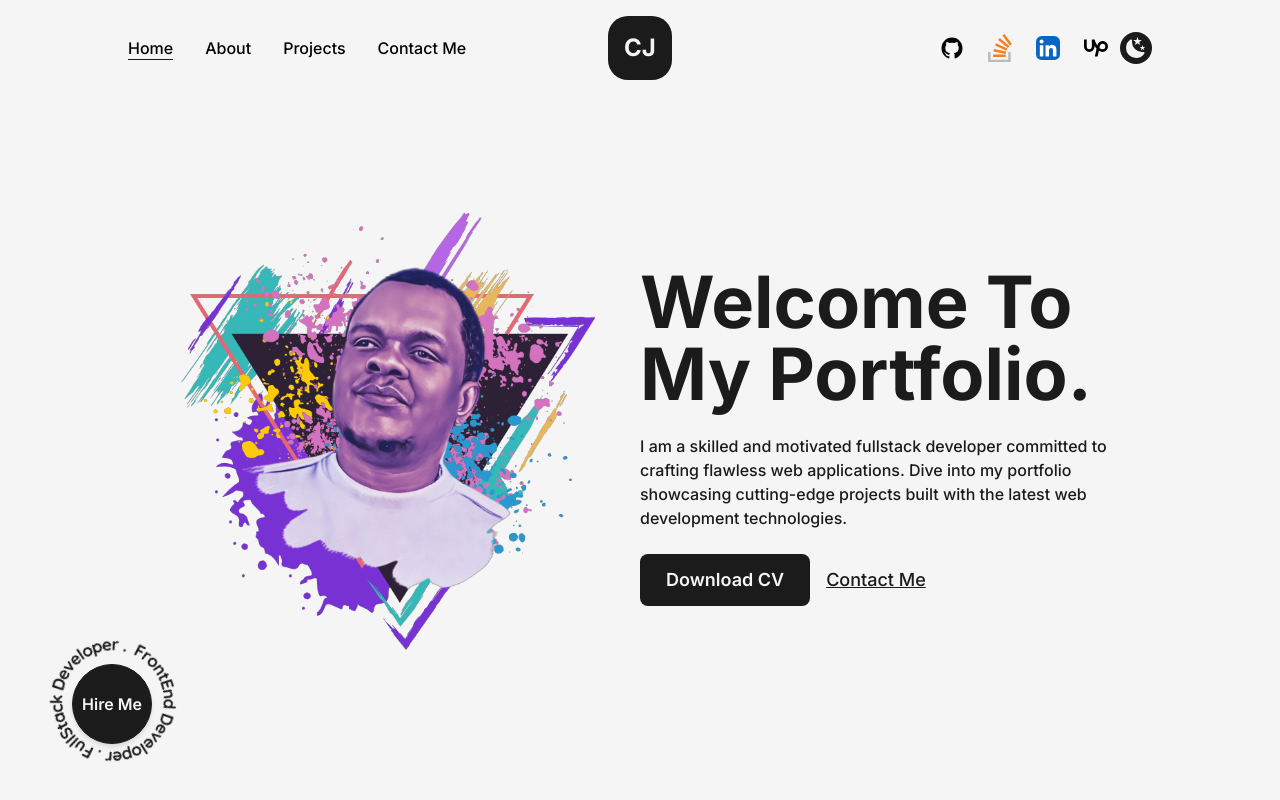
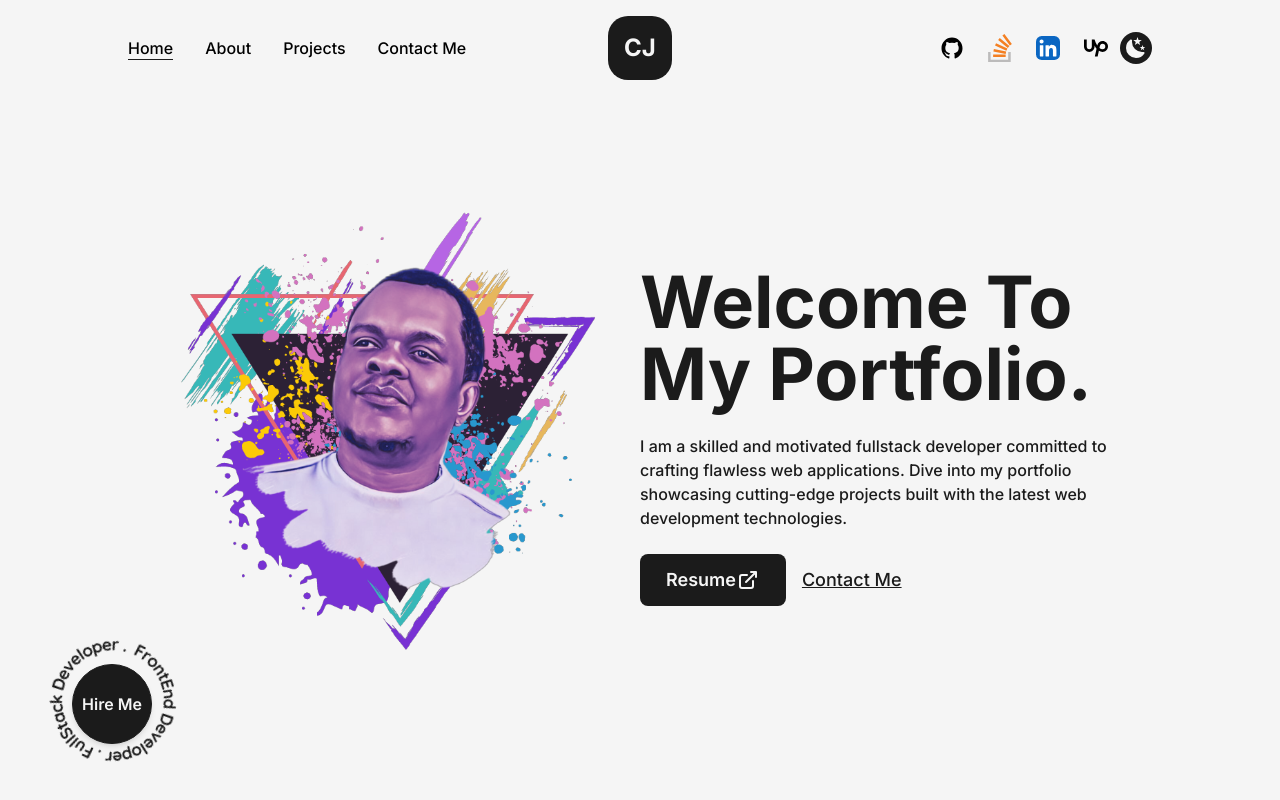
Before and after one commit to cjpanda/MyPortfolio, a Next.js app: page / in a window 1280 px wide. Shown: the top 800 px of the page. Built offline with nearby package versions, Linux system fonts and the light colour scheme.

Commit message:
icon fixed

```diff
--- a/src/components/Navbar.js
+++ b/src/components/Navbar.js
@@ -184,7 +184,7 @@ const Navbar = () => {
 
           <button
           onClick={()=> setMode(mode === "light" ? "dark" : "light")}
-          className={`ml-3 flex items-center justify-center rounded-full p-1
+          className={`w-6 h-6 ml-3 flex items-center justify-center rounded-full p-1
           ${mode === "light" ? "bg-dark text-light" : "bg-light text-dark" }
           `}
           >
--- a/src/pages/index.js
+++ b/src/pages/index.js
@@ -6,6 +6,7 @@ import AnimatedText from '@/components/AnimatedText'
 import Link from 'next/link'
 import HireMe from '@/components/HireMe'
 import TransitionEffect from '@/components/TransitionEffect'
+import { LinkArrow } from '@/components/Icons'
 
 
 
@@ -37,7 +38,7 @@ export default function Home() {
                 className='flex items-center bg-dark dark:bg-light dark:text-dark  text-light p-2.5 px-6 rounded-lg text-lg font-semibold hover:bg-purple-900 hover:dark:bg-purple-900 hover:text-light hover:dark:text-light hover:border-transparent border-2 border-solid border-transparent
                 hover:border-dark md:p-2 md:px-4 md:text-base'
                 download={true}
-                >Download CV
+                >Resume <LinkArrow  className="w-6 h-6"/>
                 </Link>
                 <Link href='/contact' className='ml-4 text-lg font-medium capitalize dark:text-light text-dark underline md:text-base'>Contact Me</Link>
               </div>
```
